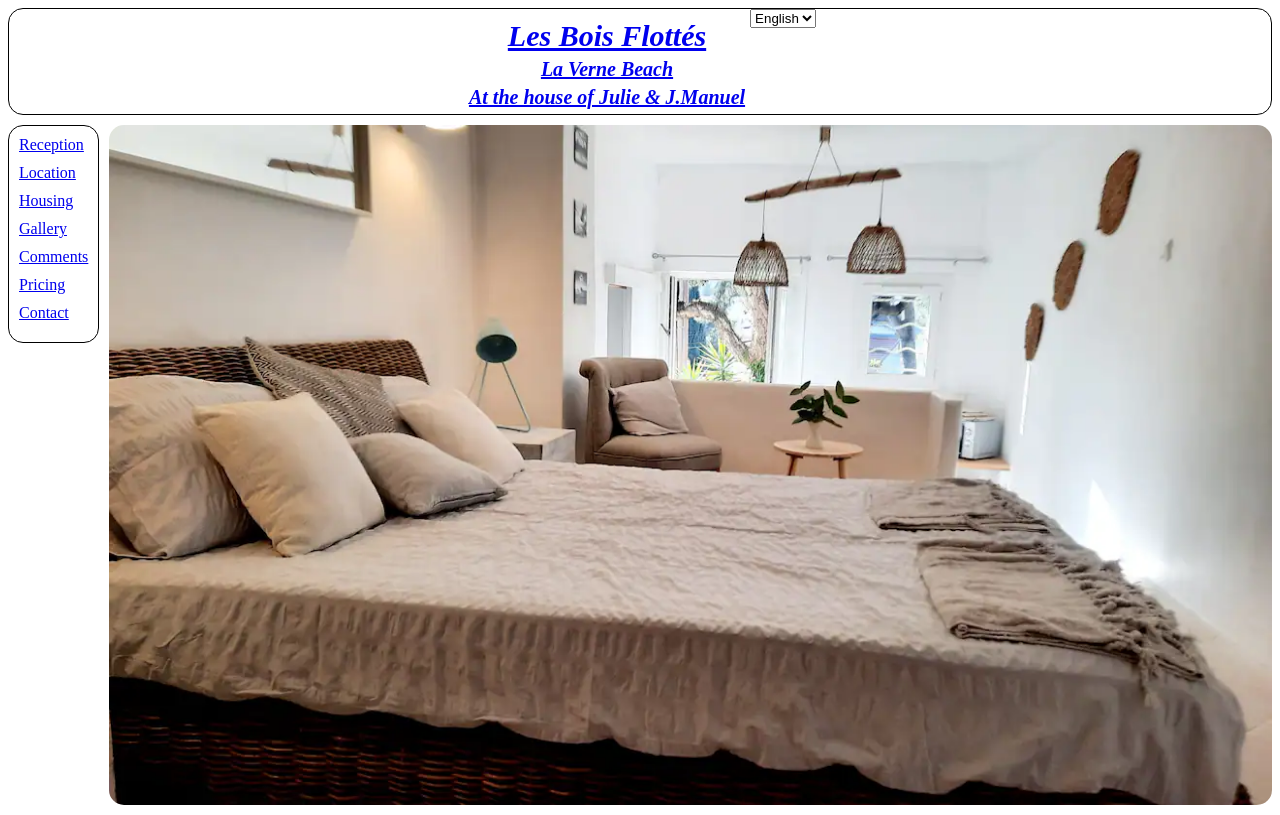
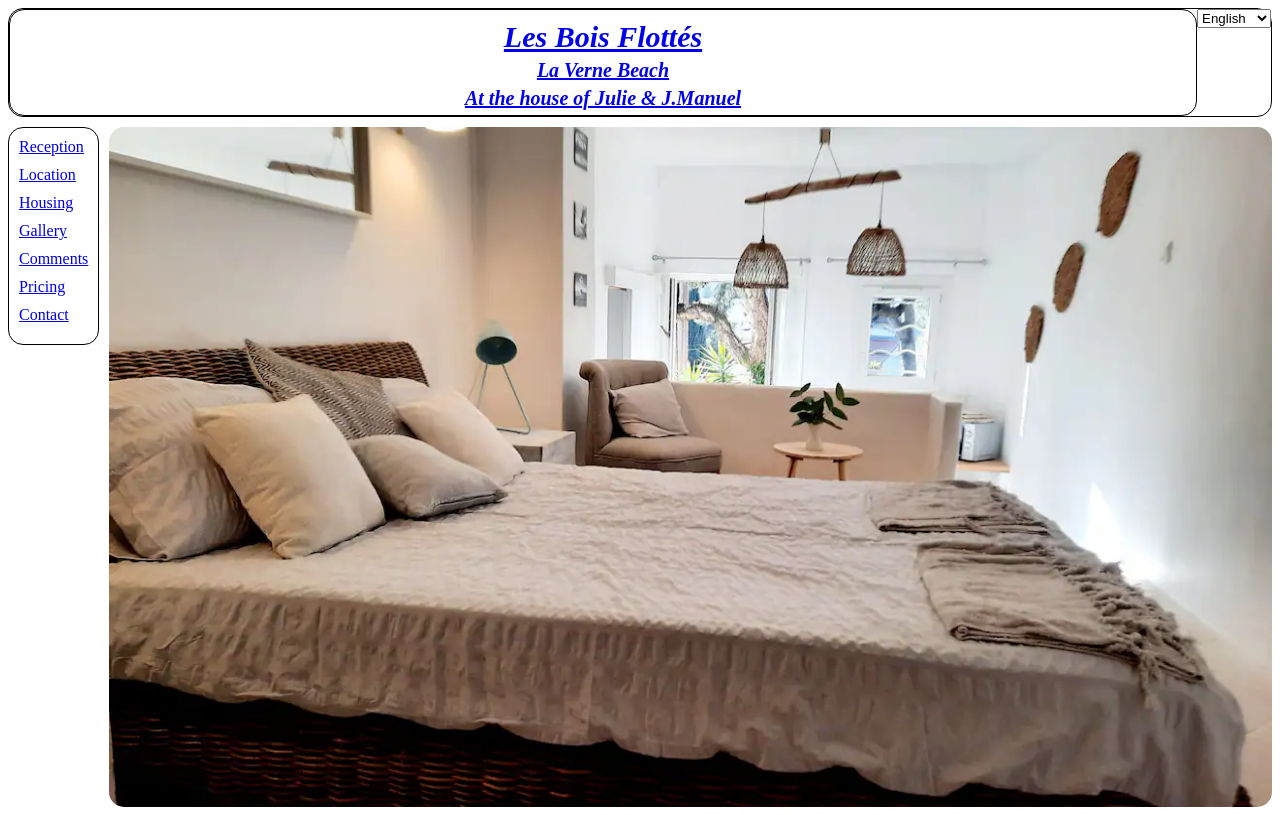
Before and after one commit to AlibertJimmy/Lesboisflottes, a React (Create React App) app: page / in a window 1280 px wide. Built offline with nearby package versions, Linux system fonts and the light colour scheme.

Commit message:
Implemented translation inside the DayPicker tab and adjusted HeaderDisplay

```diff
--- a/src/components/Header/header.jsx
+++ b/src/components/Header/header.jsx
@@ -6,12 +6,20 @@ import { useTranslation } from "react-i18next";
 import { LanguageMenu } from '../LanguageMenu/languageMenu'
 
 const HeaderWrapper = styled.div`
-  text-align: center;
   border-radius: 15px;
   border: 1px solid black;
   display: flex;
   flex-direction: row;
-  justify-content: center;
+  justify-content: space-between;
+  algin-items: center;
+`
+
+const LeftDiv = styled.div`
+  text-align: center;
+  border-radius: 15px;
+  border: 1px solid black;
+  flex-grow: 1;
+
 `
 
 const StyledTitle = styled.h1`
@@ -27,25 +35,22 @@ const StyledSubtitle = styled.h2`
   margin: 5px;
 `
 
-const StyledMenu = styled.div`
-  margin-left: 0px;
-`
-
-
 function Header() {
 
   const { t } = useTranslation();
 
   return (
       <HeaderWrapper>
-        <div>
+        <LeftDiv>
           <Link to="/">
             <StyledTitle>{t("mainTitle")}</StyledTitle>
             <StyledSubtitle>{t("subtitle1")}</StyledSubtitle>
             <StyledSubtitle>{t("subtitle2")}</StyledSubtitle>
           </Link>
+        </LeftDiv>
+        <div>
+          <LanguageMenu/>
         </div>
-        <StyledMenu><LanguageMenu/></StyledMenu>
       </HeaderWrapper>
   )
 }
--- a/src/components/LanguageMenu/languageMenu.jsx
+++ b/src/components/LanguageMenu/languageMenu.jsx
@@ -1,8 +1,6 @@
 import { useTranslation } from "react-i18next";
-import { NavLink } from "react-router-dom";
 import { LANGUAGES } from "../../constants/language";
 
-const isActive = ({ isActive }) => `link ${isActive ? "active" : ""}`;
 
 export const LanguageMenu = () => {
   const { i18n, t } = useTranslation();
--- a/src/constants/language.jsx
+++ b/src/constants/language.jsx
@@ -1,6 +1,6 @@
 
 
 export const LANGUAGES = [
-    { label: "French", code: "fr" },
+    { label: "Français", code: "fr" },
     { label: "English", code: "en" },
   ];
--- a/src/i18n.js
+++ b/src/i18n.js
@@ -20,7 +20,7 @@ i18n
     },
     backend: {
         //loadPath: `${getCurrentHost}/i18n/{{lng}}.json`,
-        loadPath: `http://localhost:3003/i18n/{{lng}}.json`,
+        loadPath: `http://localhost:3000/i18n/{{lng}}.json`,
     },
   });
 
--- a/src/pages/Home/index.jsx
+++ b/src/pages/Home/index.jsx
@@ -1,5 +1,4 @@
 import styled from 'styled-components'
-import colors from '../../utils/style/colors'
 import HomeIllustration from '../../assets/pictures/pic1.png'
 
 
--- a/src/pages/Pricing/princing.jsx
+++ b/src/pages/Pricing/princing.jsx
@@ -4,6 +4,8 @@ import styled from 'styled-components'
 
 import { DayPicker } from 'react-day-picker'
 import { format } from 'date-fns'
+//import { fr } from 'date-fns/locale'
+import { fr, enUS} from 'date-fns/locale'
 
 import '../../utils/style/react-day-picker.css'
 
@@ -50,7 +52,23 @@ const InnerDiv = styled.div`
 
 function Pricing() {
 
-    const { t } = useTranslation();
+
+
+    //const { t } = useTranslation();
+    const { i18n, t } = useTranslation();
+
+    console.log(`language : ${i18n.language}`)
+    /*
+    let choosenLanguage ;
+    if(i18n.language === 'en'){
+      //choosenLanguage = en
+      console.log('i18n.language = en')
+    }
+    else if(i18n.language === 'fr'){
+      //choosenLanguage = fr
+      console.log('i18n.language = fr')
+    }
+    */
 
     const currentDate = format(new Date(), 'dd/MM/yyyy')
     console.log(`Current Date is ${currentDate}`);
@@ -150,6 +168,7 @@ function Pricing() {
               modifiersClassNames={{
                 selected: 'my-selected'
               }}
+              locale={i18n.language === 'en' ? enUS : fr}
           />
         </DayPickerWrapper>
       </PricingWrapper>
```
